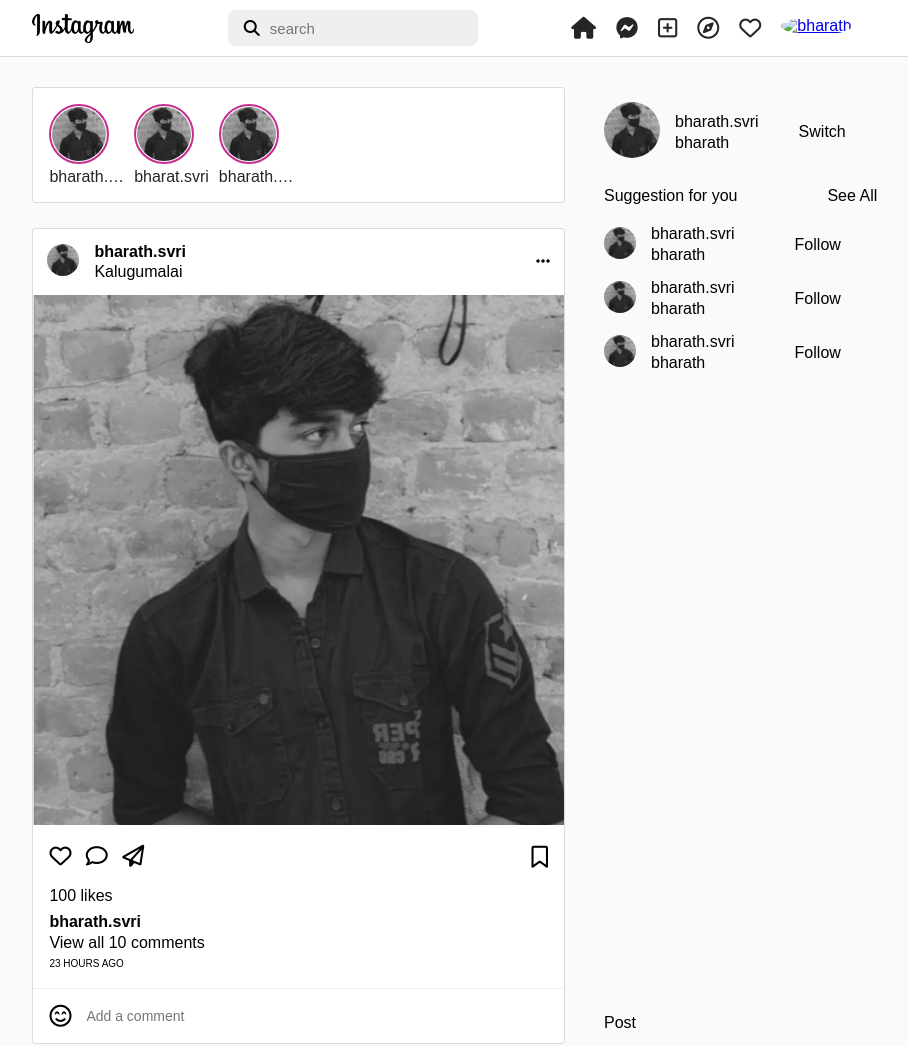
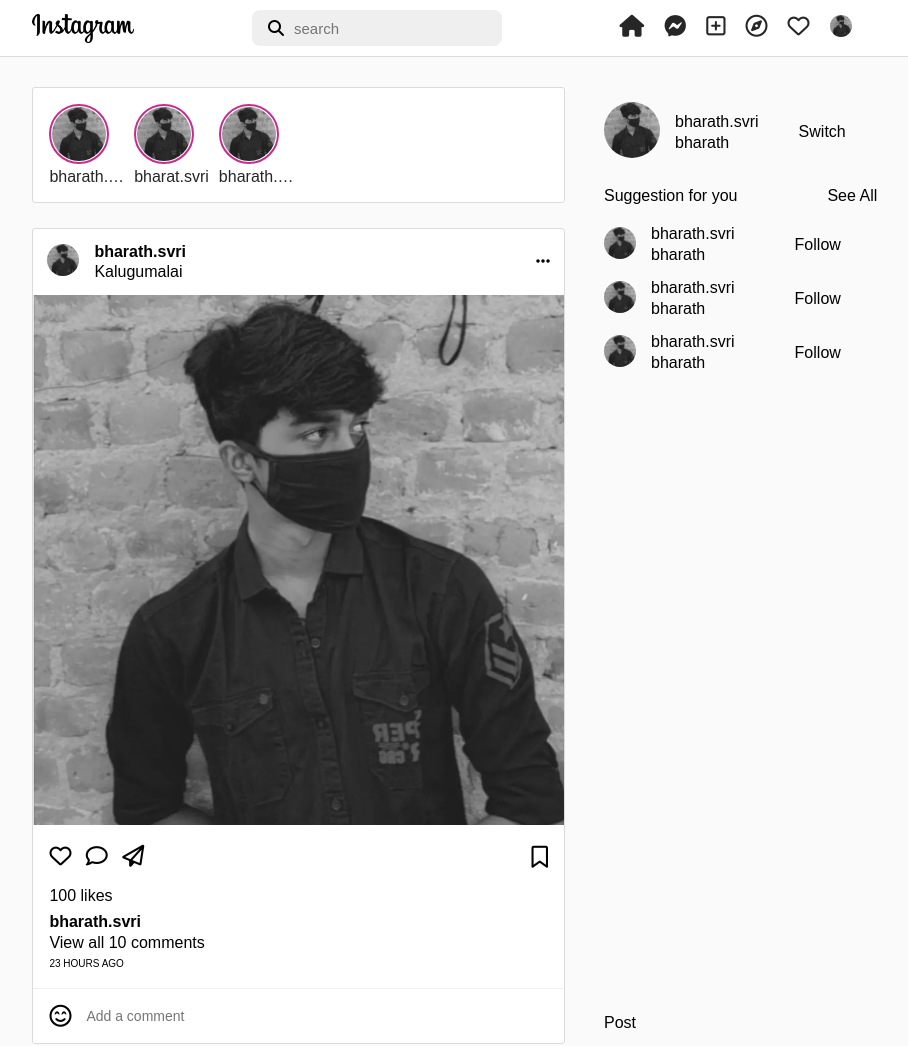
Before and after one commit to bharathsvri/insta, a plain HTML site: page index.html in a window 1280 px wide. Shown: the top 1046 px of the page, without its empty margins (198-1106 px from the left). Drawn offline with Linux system fonts and the light colour scheme.

Commit message:
Update index.html

```diff
--- a/index.html
+++ b/index.html
@@ -25,7 +25,7 @@
 					<li><a href="#"><i class="far fa-plus-square"></i></a></li>
 					<li><a href="#"><i class="far fa-compass"></i></a></li>
 					<li><a href="#"><i class="far fa-heart"></i></a></li>
-					<li><a href="#"><img src="img/img1.jpg" alt="bharath"></a></li>
+					<li><a href="#"><img src="img1.jpg" alt="bharath"></a></li>
 				</ul>
 			</nav>
 		</header>
```
